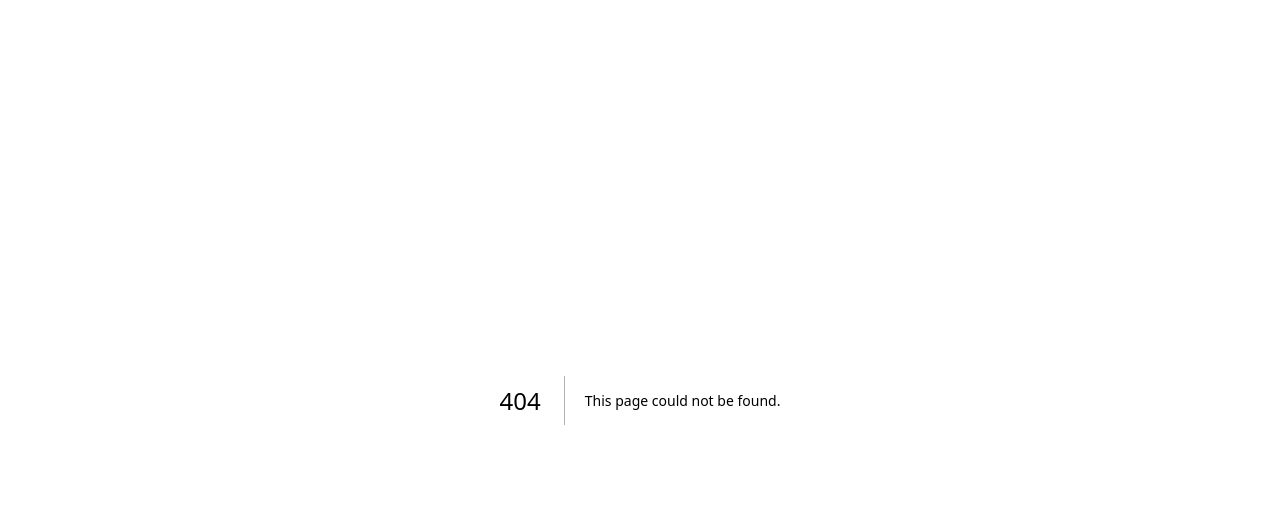
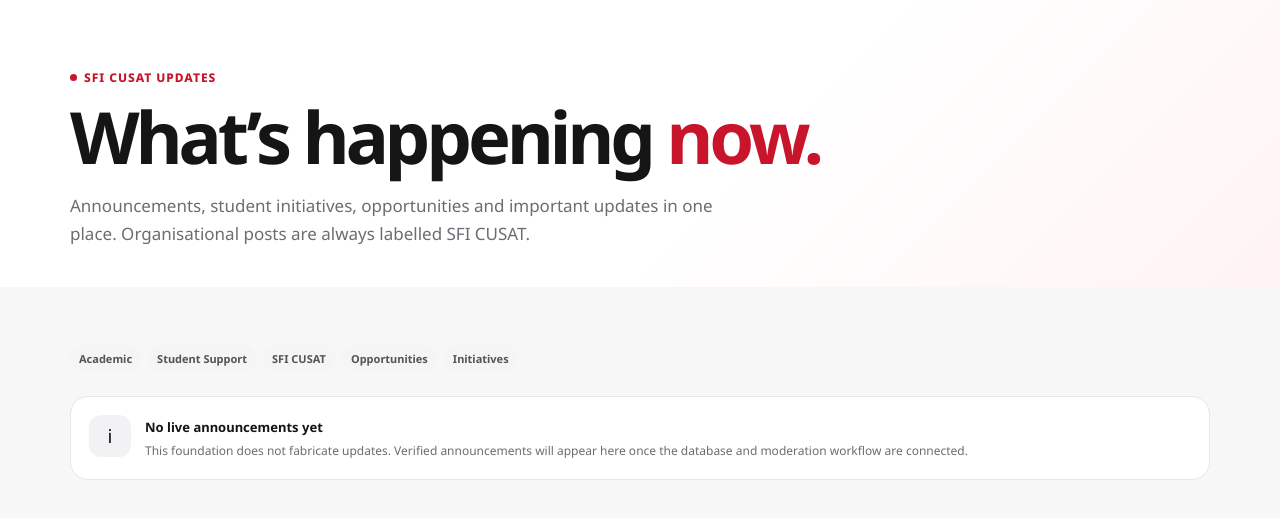
Before and after one commit to Com-Adarsh/Sficusatapp-, a Next.js app: page /updates in a window 1280 px wide. Before the commit this address had no page. Shown: the top 518 px of the page. Built offline with nearby package versions, Linux system fonts and the light colour scheme.

Commit message:
Build Phase 2 content foundation

```diff
--- /dev/null
+++ b/app/updates/page.tsx
@@ -0,0 +1,2 @@
+const categories=["Academic","Student Support","SFI CUSAT","Opportunities","Initiatives"];
+export default function Updates(){return <main><section className="hero"><div className="shell"><div className="eyebrow"><i className="dot"/> SFI CUSAT Updates</div><h1>What’s happening <em>now.</em></h1><p>Announcements, student initiatives, opportunities and important updates in one place. Organisational posts are always labelled SFI CUSAT.</p></div></section><section className="section"><div className="shell"><div className="chips">{categories.map(x=><span className="chip" key={x}>{x}</span>)}</div><div className="notice" style={{marginTop:24}}><div className="icon" style={{margin:0}}>i</div><div><strong>No live announcements yet</strong><p>This foundation does not fabricate updates. Verified announcements will appear here once the database and moderation workflow are connected.</p></div></div></div></section></main>}
```
